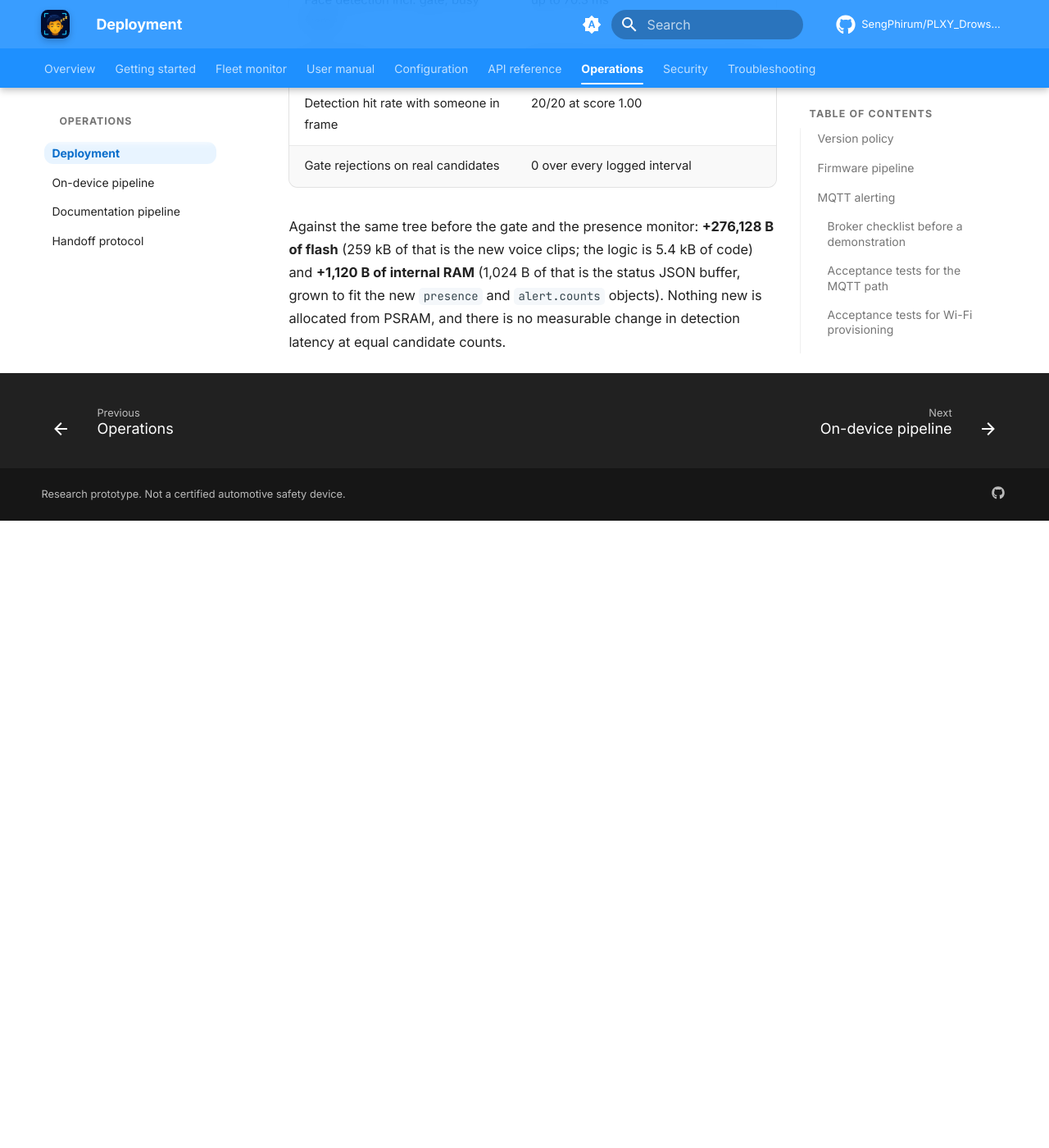
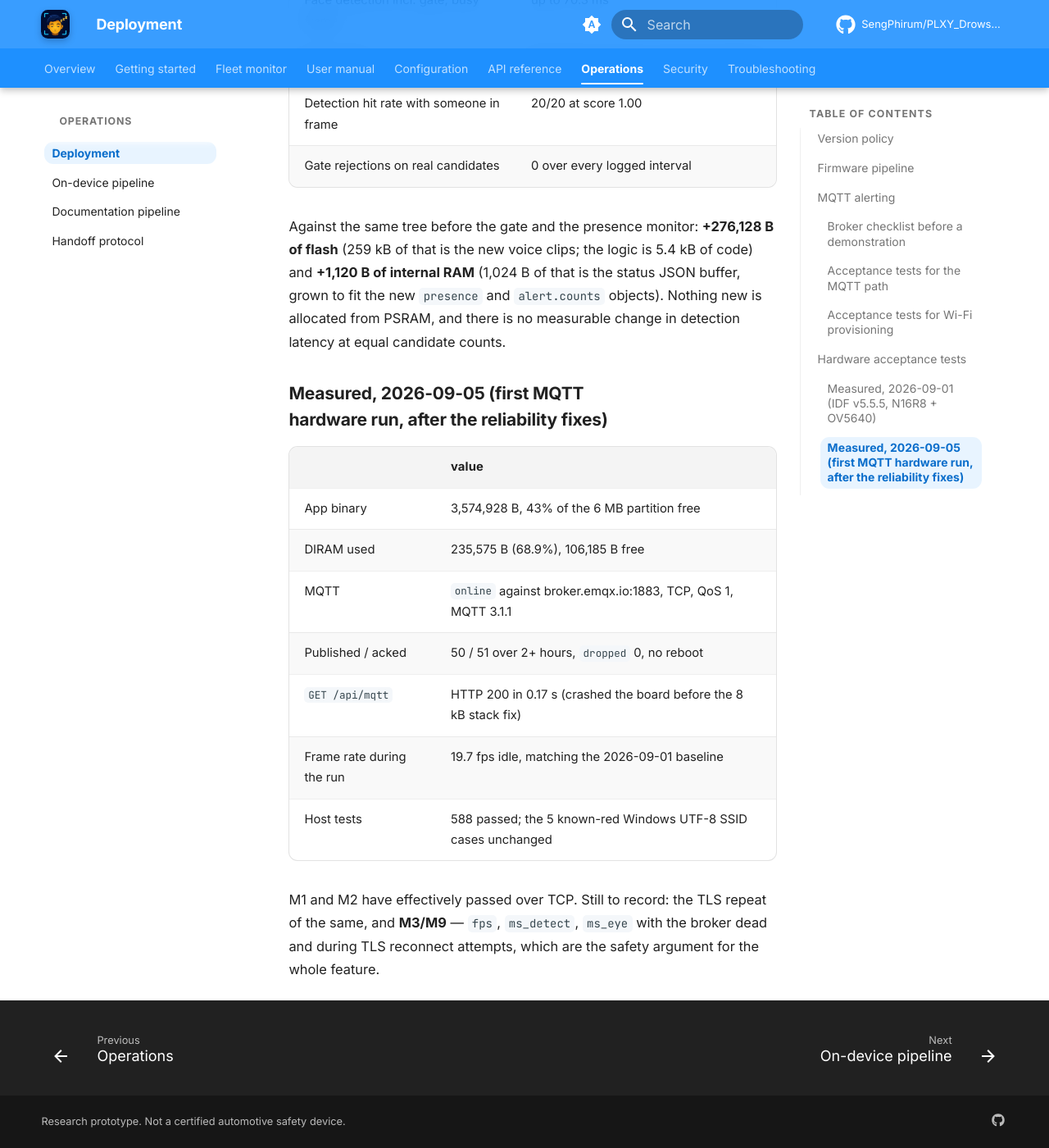
Before and after one commit to SengPhirum/PLXY_DrowsyGuard, an MkDocs documentation site: the page built from docs/DEPLOYMENT.md, in a window 1280 px wide and 1400 px high, scrolled down 8317 px. Shown: the whole window at 82% size. Built offline with MkDocs 1.6.1 and Material for MkDocs 9.7.7, drawn with Linux system fonts in a browser that asks for light colours; comment, search, counter and statistics services are not loaded; before the commit the page ends 8952 px from its top, so only the background shows below that.

Commit message:
Fix the MQTT settings save crash: 8 kB control stack, measured; docs to match
First hardware run against a real broker. Publishing worked on the first try
(online over TCP/QoS 1, 50 alerts published and PUBACKed over 2+ hours), but
every save of the MQTT settings rebooted the board: the /api/mqtt handler
chain measures ~7 kB with -fstack-usage (mqtt_config_json 2768 B,
mqtt_respond 1632 B, the POST handler 1024 B, plus httpd's own frames) on the
control task's 6144-byte stack. The settings reached NVS before the overflow,
so every save "took" and crashed at once. The stack is 8192 now, with the
measured arithmetic in the comment beside it.

Docs updated to the verified state: PROJECT_STATE gap 13 (works over TCP;
TLS/WSS and the M3/M9 fps measurements remain), DEPLOYMENT gains the
2026-09-05 measured table, troubleshooting gains the save-reboot entry and
the serial-monitor-erases-Wi-Fi hazard (a mid-run listener held BOOT for 5 s
and cleared the station credentials through the button path), and ROADMAP's
long-stale phase-3 boxes are ticked.

Co-Authored-By: Claude Fable 5 <noreply@anthropic.com>

```diff
--- a/docs/DEPLOYMENT.md
+++ b/docs/DEPLOYMENT.md
@@ -170,3 +170,19 @@ the logic is 5.4 kB of code) and **+1,120 B of internal RAM** (1,024 B of that i
 status JSON buffer, grown to fit the new `presence` and `alert.counts` objects).
 Nothing new is allocated from PSRAM, and there is no measurable change in detection
 latency at equal candidate counts.
+
+### Measured, 2026-09-05 (first MQTT hardware run, after the reliability fixes)
+
+| | value |
+| --- | --- |
+| App binary | 3,574,928 B, 43% of the 6 MB partition free |
+| DIRAM used | 235,575 B (68.9%), 106,185 B free |
+| MQTT | `online` against broker.emqx.io:1883, TCP, QoS 1, MQTT 3.1.1 |
+| Published / acked | 50 / 51 over 2+ hours, `dropped` 0, no reboot |
+| `GET /api/mqtt` | HTTP 200 in 0.17 s (crashed the board before the 8 kB stack fix) |
+| Frame rate during the run | 19.7 fps idle, matching the 2026-09-01 baseline |
+| Host tests | 588 passed; the 5 known-red Windows UTF-8 SSID cases unchanged |
+
+M1 and M2 have effectively passed over TCP. Still to record: the TLS repeat of the
+same, and **M3/M9** — `fps`, `ms_detect`, `ms_eye` with the broker dead and during
+TLS reconnect attempts, which are the safety argument for the whole feature.
--- a/docs/troubleshooting.md
+++ b/docs/troubleshooting.md
@@ -66,6 +66,23 @@ Two traps compound it:
   silently do nothing.
 
 `./plxy.sh port` says which interface the cable is in. Prefer the CH343 bridge.
+
+### The saved Wi-Fi network vanished after using a serial monitor
+
+Attaching a serial listener to the CH343 port **while the application is running**
+can register as a BOOT press: the bridge drives GPIO0, and depending on how the
+port is opened the line can sit in the "pressed" state for as long as the port is
+held. After five seconds that is exactly the deliberate BOOT-hold gesture, and the
+board clears its stored station credentials — the log says so
+(`BOOT held 5 s - clearing the Wi-Fi credentials`). Observed from software on
+2026-09-05; only Wi-Fi is cleared, never MQTT settings, identity, or captures.
+
+The protection in the button watcher covers a monitor attached *at boot* (the pin
+never rises, so no press is believed) but not one attached mid-run. Until that
+changes: read logs by resetting first (`python scripts/board_reset.py COM9` boots
+the app and prints the banner), keep passive listening sessions short, and if the
+board drops off your network after a serial session, re-enter the credentials on
+the Wi-Fi card at `http://192.168.4.1/`.
 
 ### `ov3660: Mismatch PID=0x5640` in the boot log
 
@@ -324,6 +341,15 @@ and cannot say why.
 
 ## MQTT and the fleet monitor { #mqtt-and-the-fleet-monitor }
 
+### Saving the MQTT settings reboots the board
+
+Fixed on 2026-09-05 — update the firmware. On builds before that date the control
+web server ran on a 6 kB task stack and the `/api/mqtt` handler chain needs ~7 kB,
+so every save (and occasionally just opening the settings) overflowed it and
+panicked the board. The confusing half of the symptom is that the settings *stick*:
+they reach NVS before the crash, so after the reboot the new configuration is in
+force even though the page never showed success. The stack is 8 kB now.
+
 ### The MQTT card says "off" and nothing publishes
 
 Publishing is off until it is switched on — that is the default, and deliberately so.
```
Also changed, not shown: CHANGELOG.md (+30 -0 lines), PROJECT_STATE.md (+50 -37 lines), ROADMAP.md (+10 -5 lines), docs/reference/device-api.md (+4 -2 lines), firmware/esp32s3/README.md (+8 -0 lines), 1 other file.
